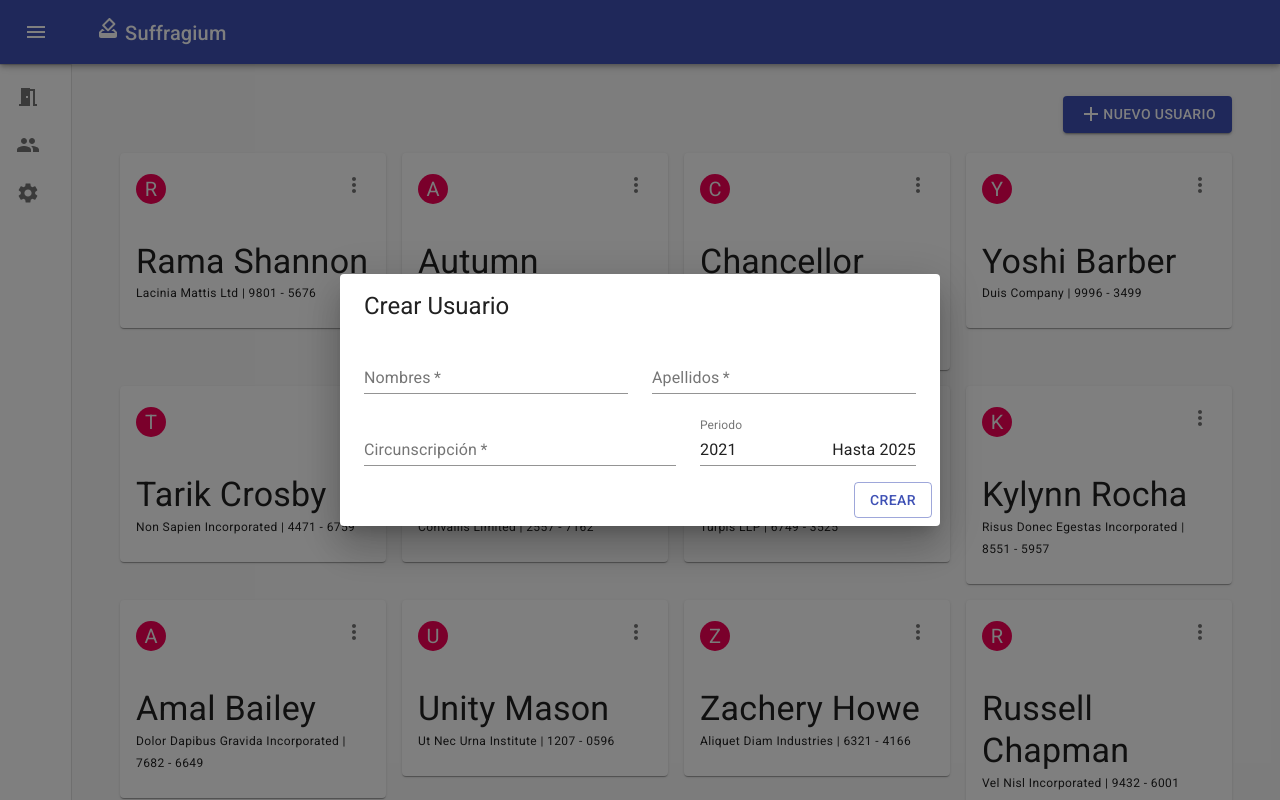
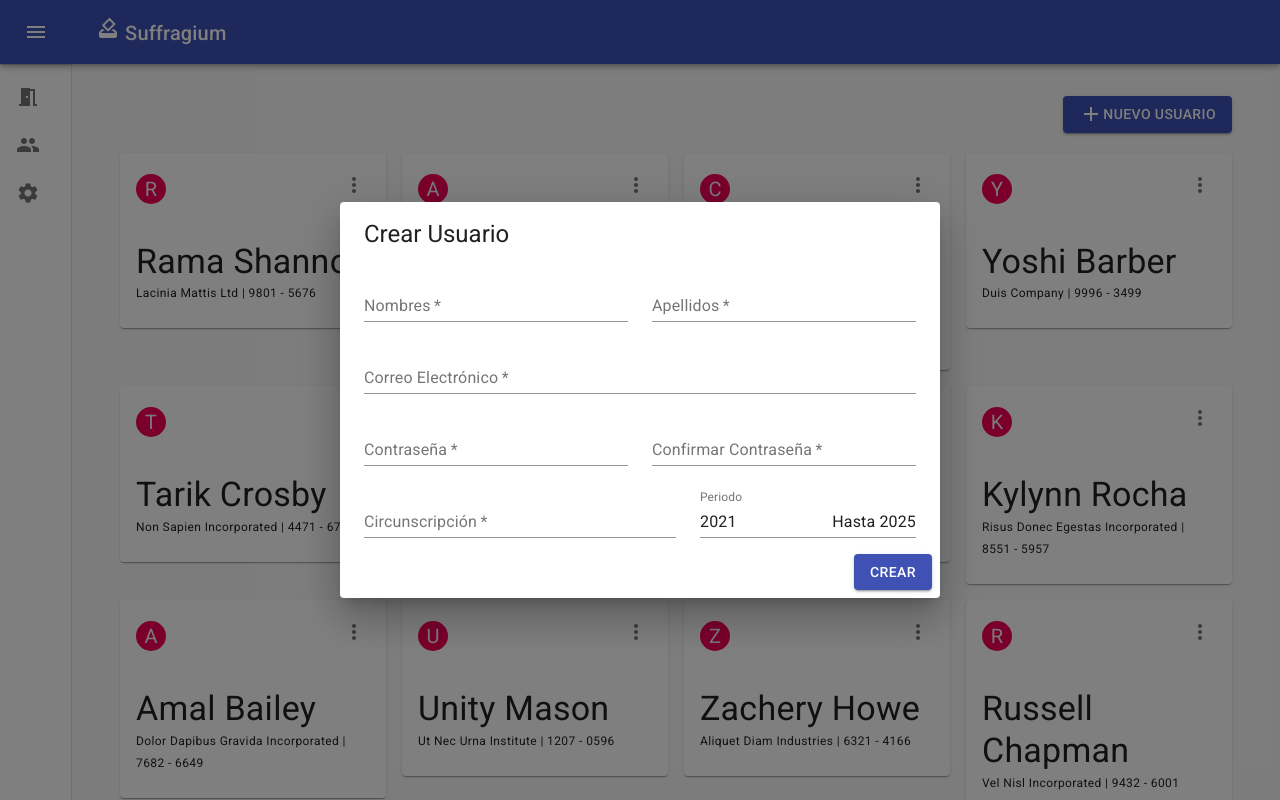
Before and after one commit to JorgeTmrz/suffragium, a React (Create React App) app in the folder web/: page /usuarios in a window 1280 px wide. Both pictures are taken after a click on the button "NUEVO USUARIO". Built offline with nearby package versions, Linux system fonts and the light colour scheme.

Commit message:
Separate userInitialstate and reset it after submitting

```diff
--- a/web/src/pages/admin/components/usersPage/AddOrEditUserModal.tsx
+++ b/web/src/pages/admin/components/usersPage/AddOrEditUserModal.tsx
@@ -18,6 +18,16 @@ type AddOrEditUserModalProps = {
     handleClose: () => void;
 };
 
+const userInitialState = {
+    firstName: "",
+    lastName: "",
+    email: "",
+    job: "",
+    password: "",
+    confirmPassword: "",
+    period: new Date().getFullYear(),
+};
+
 export const AddOrEditUserModal = ({
     id,
     show = false,
@@ -26,20 +36,23 @@ export const AddOrEditUserModal = ({
     const currentAction = id ? "Editar" : "Crear";
     const classes = AddOrEditUserModalStyles();
 
-    const [currentUser, setCurrentUser] = useState({
-        firstName: "",
-        lastName: "",
-        job: "",
-        period: new Date().getFullYear()
-    })
+    const [currentUser, setCurrentUser] = useState(userInitialState);
 
-    const handleInputChange = ({target: {value, name}}: ChangeEvent<HTMLInputElement>) => {
+    const handleInputChange = ({
+        target: { value, name },
+    }: ChangeEvent<HTMLInputElement>) => {
         setCurrentUser((prevState) => ({
             ...prevState,
-            [name]: value
-        }))
+            [name]: value,
+        }));
+    };
+
+    const handleSubmission = () => {
+        // firebase logic
+
+        setCurrentUser(userInitialState);
+        handleClose();
     }
-
 
     return (
         <Dialog
@@ -51,7 +64,7 @@ export const AddOrEditUserModal = ({
             <DialogTitle>
                 <Typography variant="h5">{`${currentAction} Usuario`}</Typography>
             </DialogTitle>
-            <DialogContent >
+            <DialogContent>
                 <Grid container spacing={3}>
                     <Grid item xs={12} sm={6}>
                         <TextField
@@ -73,6 +86,44 @@ export const AddOrEditUserModal = ({
                             id="lastName"
                             name="lastName"
                             label="Apellidos"
+                            fullWidth
+                            autoComplete="family-name"
+                        />
+                    </Grid>
+                    <Grid item xs={12} sm={12}>
+                        <TextField
+                            onChange={handleInputChange}
+                            value={currentUser.email}
+                            required
+                            id="email"
+                            name="email"
+                            label="Correo Electrónico"
+                            fullWidth
+                            autoComplete="family-name"
+                        />
+                    </Grid>
+                    <Grid item xs={12} sm={6}>
+                        <TextField
+                            onChange={handleInputChange}
+                            value={currentUser.password}
+                            required
+                            type="password"
+                            id="password"
+                            name="password"
+                            label="Contraseña"
+                            fullWidth
+                            autoComplete="family-name"
+                        />
+                    </Grid>
+                    <Grid item xs={12} sm={6}>
+                        <TextField
+                            onChange={handleInputChange}
+                            value={currentUser.confirmPassword}
+                            required
+                            type="password"
+                            id="confirmPassword"
+                            name="confirmPassword"
+                            label="Confirmar Contraseña"
                             fullWidth
                             autoComplete="family-name"
                         />
@@ -100,15 +151,21 @@ export const AddOrEditUserModal = ({
                             fullWidth
                             InputProps={{
                                 endAdornment: (
-                            <span className={classes.adormentSpan}>{`Hasta ${JSON.parse(currentUser.period as unknown as string) + 4}`}</span>
-                        )
+                                    <span
+                                        className={classes.adormentSpan}
+                                    >{`Hasta ${
+                                        JSON.parse(
+                                            currentUser.period as unknown as string
+                                        ) + 4
+                                    }`}</span>
+                                ),
                             }}
                         />
                     </Grid>
                 </Grid>
             </DialogContent>
             <DialogActions>
-                <Button variant="outlined" color="primary">
+                <Button onClick={handleSubmission} variant="contained" color="primary">
                     {currentAction}
                 </Button>
             </DialogActions>
```
Lines whose indentation alone changed are shown as unchanged.
